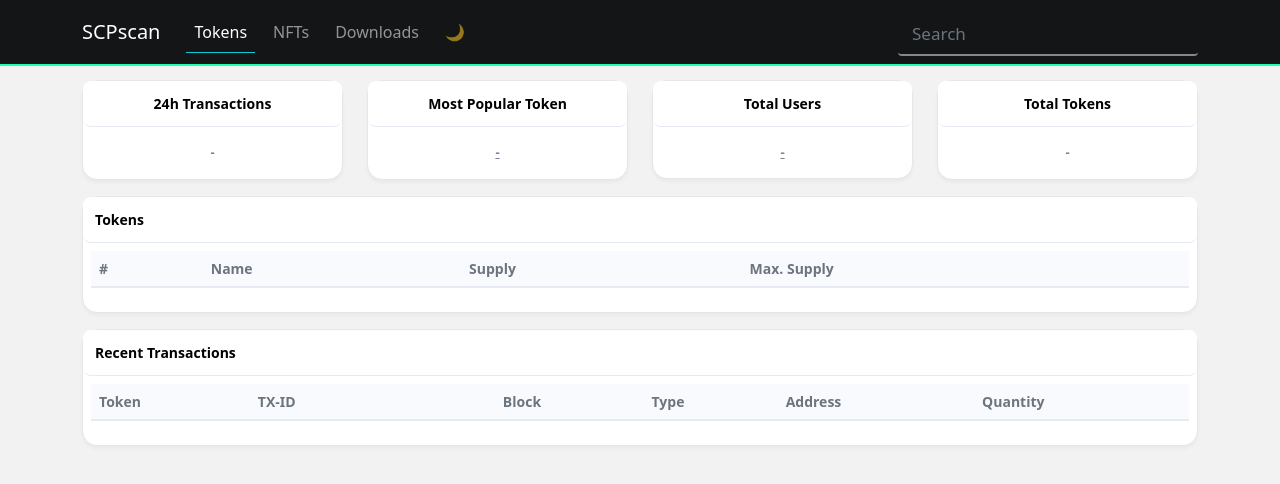
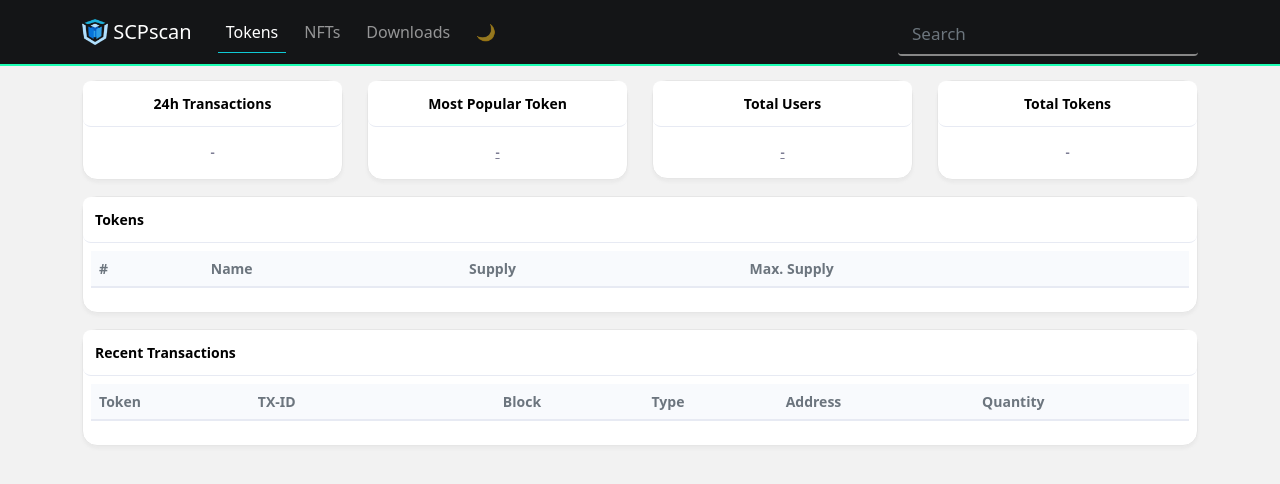
Before and after one commit to stakecube/scpscan, a plain HTML site: page public/index.html in a window 1280 px wide. Drawn offline with Linux system fonts and the light colour scheme; no server answers.

Commit message:
[UI] Add logo in header title

```diff
--- a/public/css/style-dark.css
+++ b/public/css/style-dark.css
@@ -533,3 +533,9 @@ div.omrs-input-group {
     height:550px;
   }
 }
+
+.logo-title {
+  height: 26px;
+  position: relative;
+  top: -2px;
+}
--- a/public/css/style-light.css
+++ b/public/css/style-light.css
@@ -496,3 +496,9 @@ div.omrs-input-group {
     height:550px;
   }
 }
+
+.logo-title {
+  height: 26px;
+  position: relative;
+  top: -2px;
+}
--- a/public/index.html
+++ b/public/index.html
@@ -34,7 +34,7 @@
   <header style="margin-bottom:80px;">
     <nav class="navbar navbar-colour navbar-expand-md navbar-dark fixed-top bg-dark">
       <div class="container">
-        <a class="navbar-brand" href="/">SCPscan</a>
+        <a class="navbar-brand" href="/"><img src="./img/scc_45.png" class="logo-title"> SCPscan</a>
         <button class="navbar-toggler" type="button" data-bs-toggle="collapse" data-bs-target="#navbarCollapse"
           aria-controls="navbarCollapse" aria-expanded="false" aria-label="Toggle navigation">
           <span class="navbar-toggler-icon"></span>
```
Also changed, not shown: public/collections.html (+1 -1 lines), public/contract.html (+1 -1 lines), public/download.html (+1 -1 lines), public/nft.html (+1 -1 lines), public/nfts.html (+1 -1 lines), public/img/scc_45.png (added).
